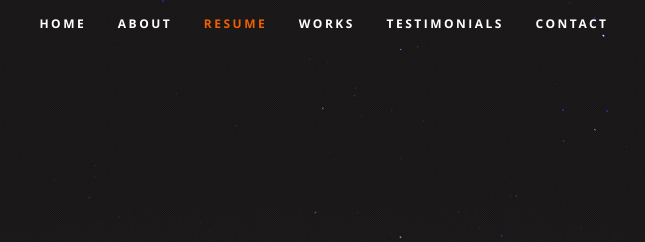
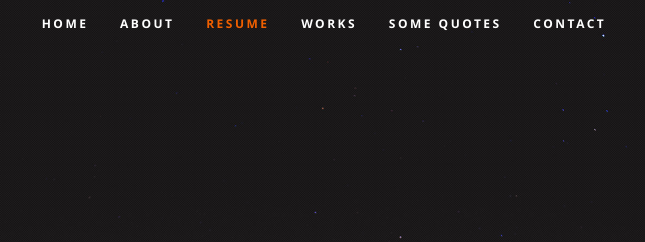
Before and after one commit to Lokesh2703/LokeshK, a plain HTML site: page index.html in a window 1280 px wide. Shown: the top 242 px of the page, 316-961 px from the left. Drawn offline with nearby package versions, Linux system fonts and the light colour scheme.

Commit message:
update tesimonials in nav bar

```diff
--- a/index.html
+++ b/index.html
@@ -48,7 +48,7 @@
             <li><a class="smoothscroll" href="#about">About</a></li>
 	         <li><a class="smoothscroll" href="#resume">Resume</a></li>
             <li><a class="smoothscroll" href="#portfolio">Works</a></li>
-            <li><a class="smoothscroll" href="#testimonials">Testimonials</a></li>
+            <li><a class="smoothscroll" href="#testimonials">Some Quotes</a></li>
             <li><a class="smoothscroll" href="#contact">Contact</a></li>
          </ul> <!-- end #nav -->
 
```
